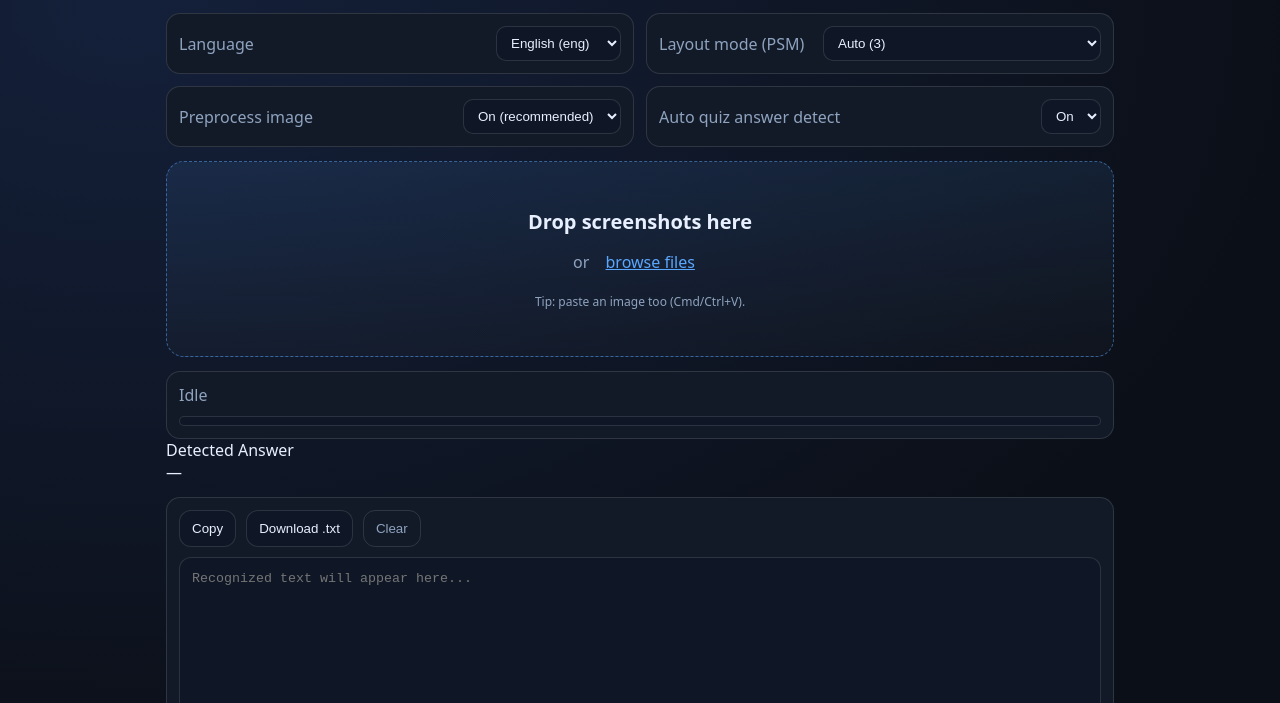
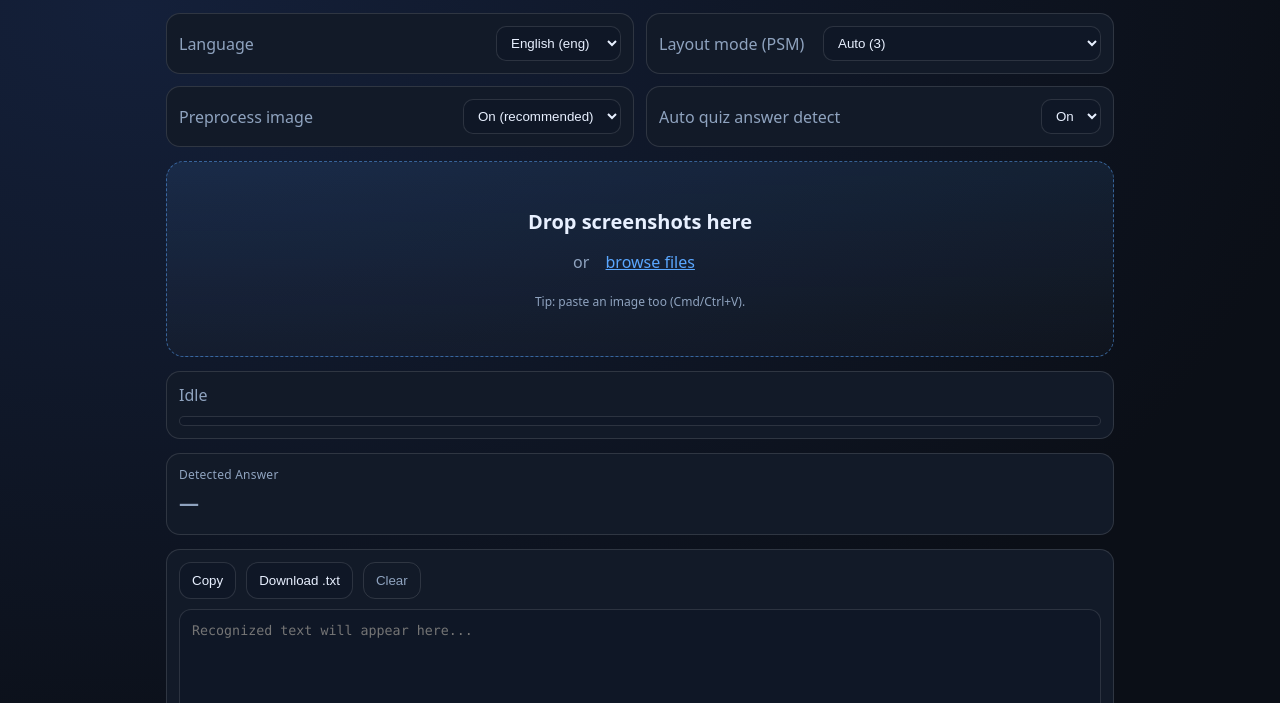
Before and after one commit to Martinezworldwide/image2txt, a plain HTML site: page index.html in a window 1280 px wide. Shown: the part 97-800 px from the top of the page. Drawn offline with Linux system fonts and the light colour scheme.

Commit message:
Add styles for result and result card components

```diff
--- a/style.css
+++ b/style.css
@@ -104,6 +104,32 @@ select{
   transition: width .2s ease;
 }
 
+.result{
+  margin-top:14px;
+}
+.result-card{
+  background:var(--card);
+  border:1px solid var(--border);
+  border-radius:14px;
+  padding:12px;
+}
+.result-title{
+  color: var(--muted);
+  font-size: 12px;
+  letter-spacing: .02em;
+  margin-bottom: 6px;
+}
+.result-answer{
+  font-size: 20px;
+  font-weight: 700;
+}
+.result-why{
+  margin-top: 6px;
+  color: var(--muted);
+  line-height: 1.35;
+}
+.muted{ color: var(--muted); }
+
 .output{
   margin-top:14px;
   background:var(--card);
@@ -139,5 +165,6 @@ textarea{
   color:var(--text);
   padding:12px;
   line-height: 1.4;
+  font-family: ui-monospace, SFMono-Regular, Menlo, Monaco, Consolas, "Liberation Mono", monospace;
 }
 footer{margin-top:12px;color:var(--muted)}
```
